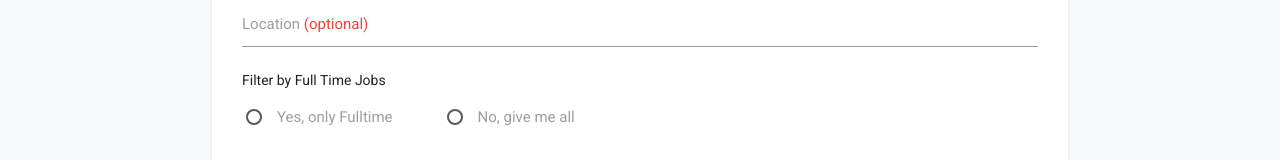
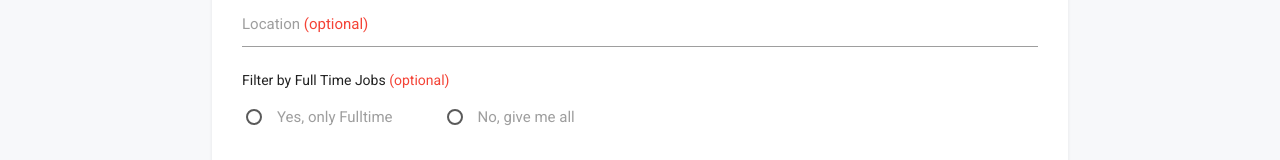
Before and after one commit to SilvenLEAF/CameraAPP, a React (Create React App) app in the folder client/: page /JobSearchAPP/search in a window 1280 px wide. Shown: the part 286-446 px from the top of the page. Built offline with nearby package versions, Linux system fonts and the light colour scheme; a web font is replaced by a local one.

Commit message:
made fulltime filter optional

```diff
--- a/client/src/components/search/Search.js
+++ b/client/src/components/search/Search.js
@@ -81,7 +81,7 @@ function Search() {
         </div>
 
 
-          <div id="filterByFullTimeJobLabel" >Filter by Full Time Jobs</div>
+          <div id="filterByFullTimeJobLabel" >Filter by Full Time Jobs <span className="red-text">(optional)</span></div>
           <p>
             <label style={{ marginRight: "50px" }} >
               <input id="trueRadio" className="with-gap" name="fullTime" type="radio" onChange={ e=> setFullTime(true) } />
```
